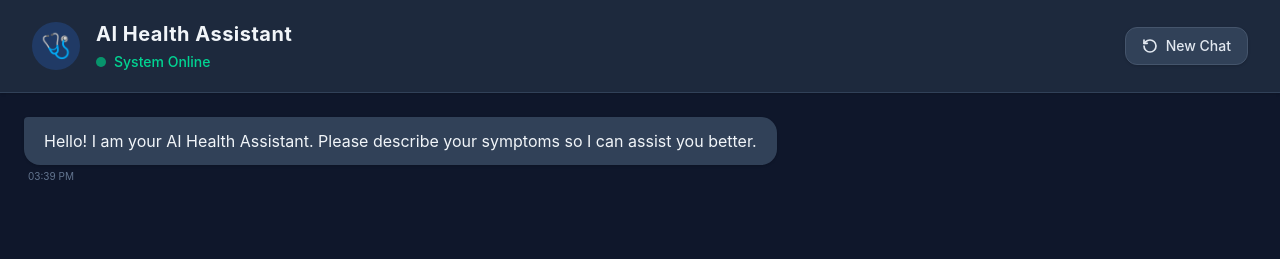
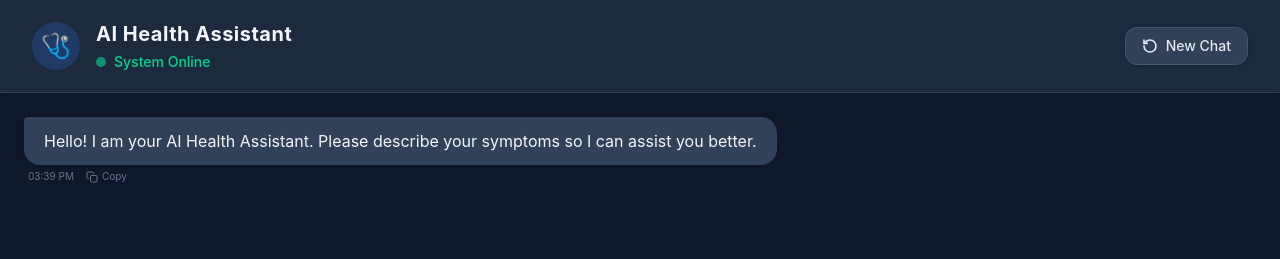
Before and after one commit to husenshai123/ai-health-assistant, a React (Vite) app: page / in a window 1280 px wide. Shown: the top 259 px of the page. Built offline with nearby package versions, Linux system fonts and the light colour scheme.

Commit message:
fix: optimized AI system prompt for accurate medical query detection and dynamic natural responses

```diff
--- a/src/components/HealthAssistant.jsx
+++ b/src/components/HealthAssistant.jsx
@@ -1,13 +1,11 @@
 import DiagnosticReport from './DiagnosticReport';
 import React, { useState, useRef, useEffect } from 'react';
 
-// Time format karne ka helper function (e.g., "10:45 AM")
 const formatTime = () => {
   return new Date().toLocaleTimeString([], { hour: '2-digit', minute: '2-digit' });
 };
 
 const HealthAssistant = () => {
-  // Greeting me time add kiya
   const defaultGreeting = {
     role: 'ai',
     text: 'Hello! I am your AI Health Assistant. Please describe your symptoms so I can assist you better.',
@@ -33,7 +31,6 @@ const HealthAssistant = () => {
   }, [messages]);
 
   const handleClearChat = () => {
-    // Clear karte waqt naya time generate hoga
     const freshGreeting = { ...defaultGreeting, time: formatTime() };
     setMessages([freshGreeting]);
     localStorage.removeItem('health_chat_history');
@@ -43,7 +40,6 @@ const HealthAssistant = () => {
   const handleSendMessage = async () => {
     if (!inputValue.trim()) return;
 
-    // User message me time add kiya
     const newUserMessage = { role: 'user', text: inputValue, time: formatTime() };
     setMessages((prevMessages) => [...prevMessages, newUserMessage]);
     setInputValue('');
@@ -60,15 +56,28 @@ const HealthAssistant = () => {
 
         const data = await res.json();
 
-        // AI report me time add kiya
+        // NAYA LOGIC: Agar medical query hai toh Report dikhao, warna Normal Text
+        // NAYA LOGIC: Agar medical query hai toh Report dikhao, warna Normal Text
+        if (data.isMedical) {
             setMessages((prevMessages) => [
                 ...prevMessages,
-            { role: 'ai', isReport: true, reportData: data, time: formatTime() }
+                { role: 'ai', isReport: true, reportData: data.reportData, time: formatTime() }
             ]);
+        } else {
+            // Yahan || lagakar fallback diya hai taaki blank bubble kabhi na aaye
+            setMessages((prevMessages) => [
+                 ...prevMessages,
+                {
+                  role: 'ai',
+                  isReport: false,
+                  text: data.generalResponse || "Hello! I am your AI Health Assistant. How can I help you today?",
+                  time: formatTime()
+                }
+            ]);
+        }
 
     } catch (error) {
         console.error("Error fetching AI response:", error);
-        // Error message me time add kiya
         setMessages((prevMessages) => [
             ...prevMessages,
             { role: 'ai', text: "Sorry, I am facing some network issues right now.", time: formatTime() }
@@ -76,6 +85,12 @@ const HealthAssistant = () => {
     } finally {
         setIsTyping(false);
     }
+  };
+
+  // Naya function: Text copy karne ke liye
+  const handleCopyText = (text) => {
+    navigator.clipboard.writeText(text);
+    alert('Message copied to clipboard! 📋');
   };
 
   return (
@@ -132,12 +147,29 @@ const HealthAssistant = () => {
               </div>
             )}
 
-            {/* Timestamp Display */}
+            {/* Timestamp & Copy Button Display */}
+            <div className="flex items-center gap-3 mt-1 px-1">
               {msg.time && (
-              <span className="text-[10px] text-slate-500 mt-1 px-1">
+                <span className="text-[10px] text-slate-500">
                   {msg.time}
                 </span>
               )}
+
+              {/* Copy Button - Sirf AI ke text messages par dikhega */}
+              {msg.role === 'ai' && !msg.isReport && (
+                <button
+                  onClick={() => handleCopyText(msg.text)}
+                  className="text-[10px] flex items-center gap-1 text-slate-500 hover:text-slate-300 transition-colors cursor-pointer"
+                  title="Copy message"
+                >
+                  <svg xmlns="http://www.w3.org/2000/svg" width="12" height="12" viewBox="0 0 24 24" fill="none" stroke="currentColor" strokeWidth="2" strokeLinecap="round" strokeLinejoin="round">
+                    <rect x="9" y="9" width="13" height="13" rx="2" ry="2"></rect>
+                    <path d="M5 15H4a2 2 0 0 1-2-2V4a2 2 0 0 1 2-2h9a2 2 0 0 1 2 2v1"></path>
+                  </svg>
+                  Copy
+                </button>
+              )}
+            </div>
 
           </div>
         ))}
```
Also changed, not shown: 1 other file (tests, documents, lock files or other folders). Lines whose indentation alone changed are shown as unchanged.
